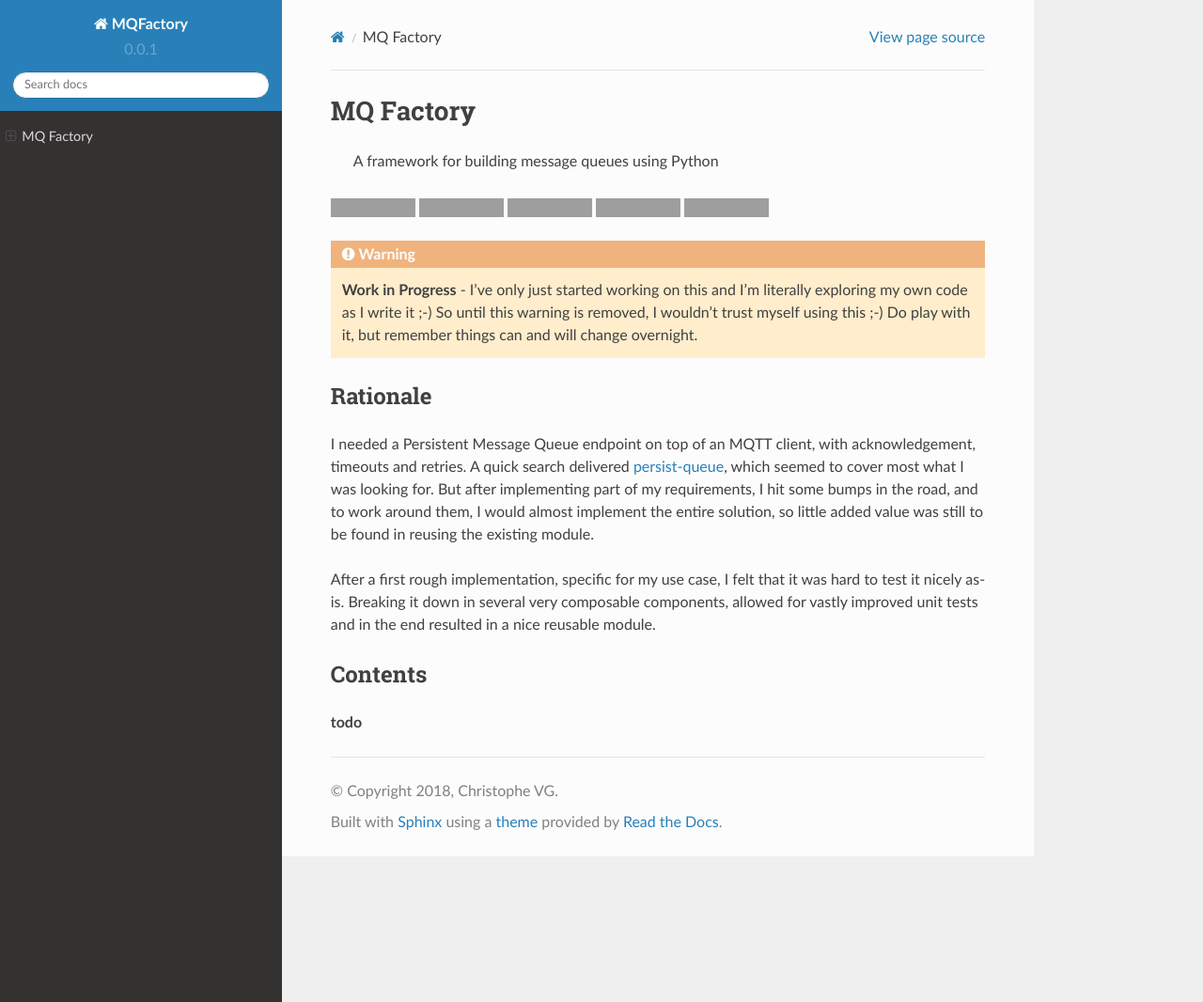
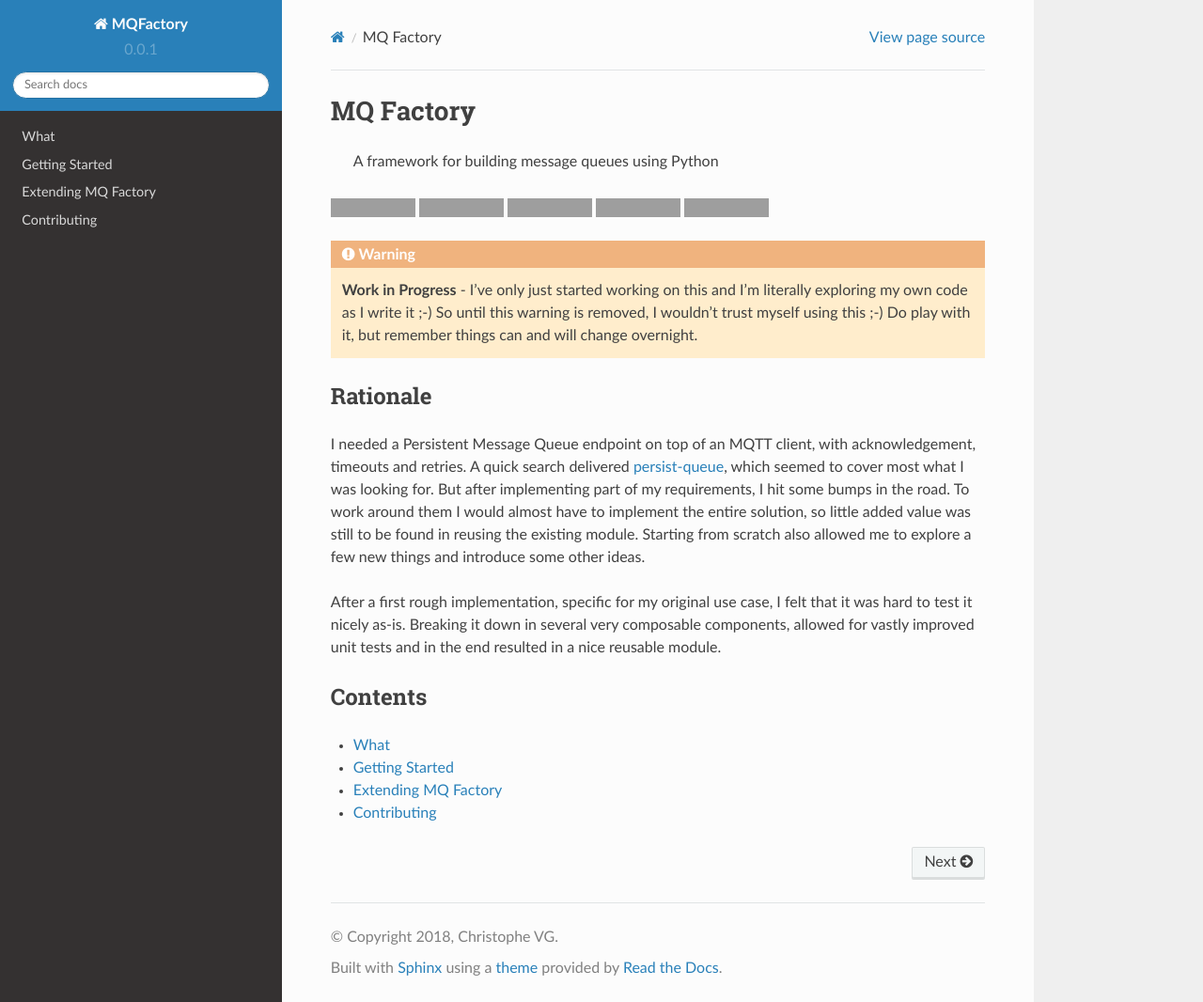
Before and after one commit to christophevg/py-mqfactory, a Sphinx documentation site: the page built from docs/index.md, in a window 1280 px wide and 1066 px high. Shown: the whole window at 94% size. Built offline with Sphinx 7.4.7 and the Read the Docs theme 2.0.0, drawn with Linux system fonts in a browser that asks for light colours; grey boxes are pictures that could not be loaded.

Commit message:
added more structure to documentation

```diff
--- a/docs/index.md
+++ b/docs/index.md
@@ -14,10 +14,13 @@
 
 ## Rationale
 
-I needed a Persistent Message Queue endpoint on top of an MQTT client, with acknowledgement, timeouts and retries. A quick search delivered [persist-queue](https://github.com/peter-wangxu/persist-queue), which seemed to cover most what I was looking for. But after implementing part of my requirements, I hit some bumps in the road, and to work around them, I would almost implement the entire solution, so little added value was still to be found in reusing the existing module.
+I needed a Persistent Message Queue endpoint on top of an MQTT client, with acknowledgement, timeouts and retries. A quick search delivered [persist-queue](https://github.com/peter-wangxu/persist-queue), which seemed to cover most what I was looking for. But after implementing part of my requirements, I hit some bumps in the road. To work around them I would almost have to implement the entire solution, so little added value was still to be found in reusing the existing module. Starting from scratch also allowed me to explore a few new things and introduce some other ideas.
 
-After a first rough implementation, specific for my use case, I felt that it was hard to test it nicely as-is. Breaking it down in several very composable components, allowed for vastly improved unit tests and in the end resulted in a nice reusable module.
+After a first rough implementation, specific for my original use case, I felt that it was hard to test it nicely as-is. Breaking it down in several very composable components, allowed for vastly improved unit tests and in the end resulted in a nice reusable module.
 
 ## Contents
 
-__todo__
+* [What's in the Box](whats-in-the-box.md)
+* [Getting Started](getting-started.md)
+* [Extending MQ Factory](extending.md)
+* [Contributing](contributing.md)
```
Also changed, not shown: docs/contributing.md (added, +5 -0 lines), docs/extending.md (added, +3 -0 lines), docs/getting-started.md (added, +28 -0 lines), docs/whats-in-the-box.md (added, +3 -0 lines).
